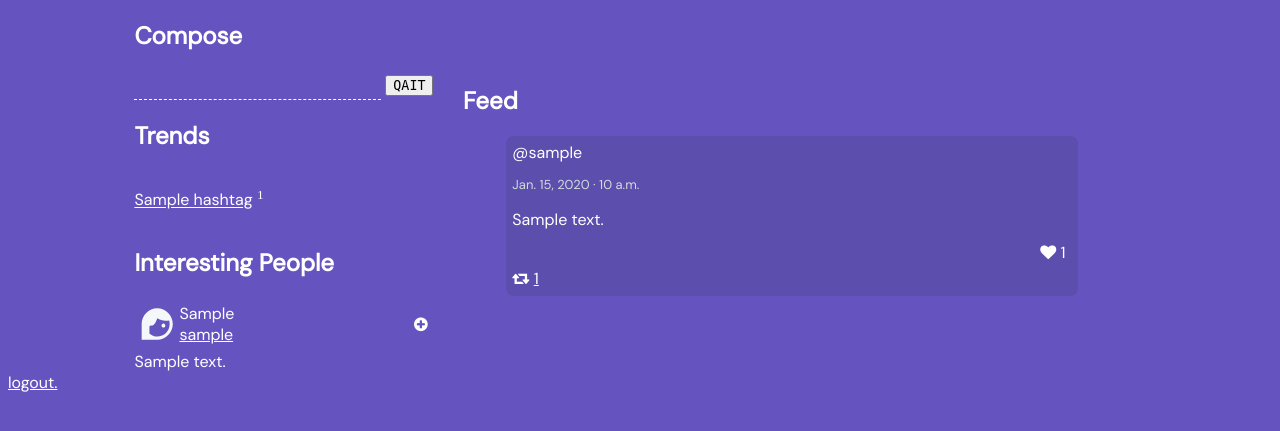
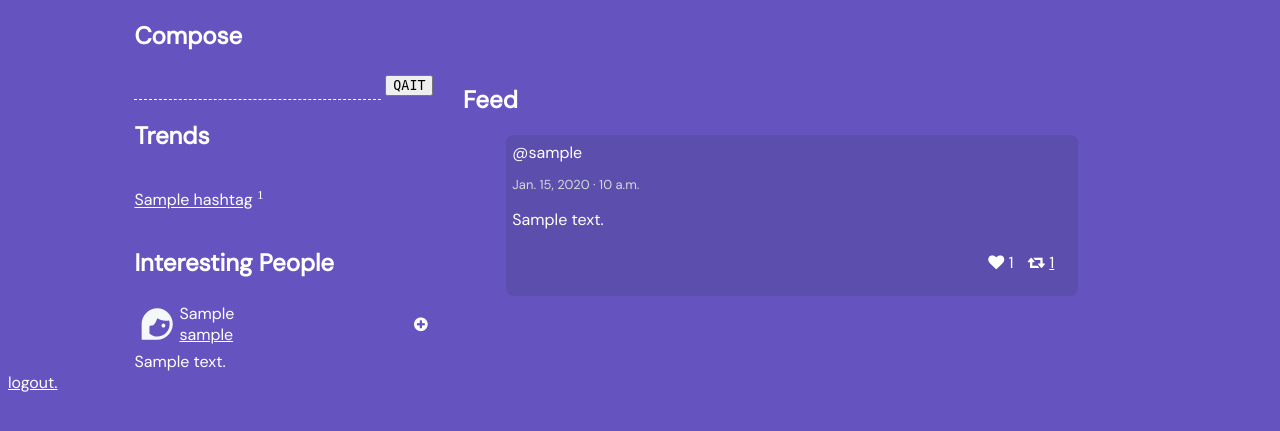
Before and after one commit to aditj/qaik, a Django app: page /replies/1 in a window 1280 px wide. Shown: the part 53-484 px from the top of the page. Run offline with Django 3.2, Linux system fonts and the light colour scheme; tables that the repository leaves empty hold one stand-in row (values such as "Sample post"); some web fonts are replaced.

Commit message:
changes ui

```diff
--- a/main/static/main/feed.css
+++ b/main/static/main/feed.css
@@ -147,14 +147,20 @@ sup{
 }
 
 .fa:hover {
-    color: rgb(204, 204, 204);
+    color: #aea4e9;
 }
 
 .like{
     font-size: 50px;
-    color:#a293f7;
+    color:#aea4e9;
+}
+
+.like-count{
+    margin-right: 10px;
 
 }
+
+
 /* Modal */
 .modal {
     display: none; /* Hidden by default */
--- a/main/templates/main/feed.html
+++ b/main/templates/main/feed.html
@@ -120,13 +120,12 @@
                                 {{qait.content}}
                             </p>
 
-                            <div style = "text-align: right; padding: 1%;">
+                            <div style = "text-align: right; padding: 3%;">
 
-                                        <i data-qait-id="{{qait.id}}" class="like-button fa fas fa-heart" style="font-size: medium;"></i>
-                                  <span class="like-count"> {{qait.get_like_no}}</span>
-                            </div>
-                            <div>
-                                <i data-qait-id="{{qait.id}}" class="reply-button fa fas fa-retweet" style="font-size: medium;"></i>
+                                <i data-qait-id="{{qait.id}}" class="like-button fa fas fa-heart"></i>
+                                <span class="like-count"> {{qait.get_like_no}}</span>
+
+                                <i data-qait-id="{{qait.id}}" class="reply-button fa fas fa-retweet"></i>
                                 <span data-qait-id="{{qait.id}}" class="reply-count"> <a href="./replies/{{qait.id}}">{{qait.get_reply_no}}</a></span>
 
                             </div>
```
Also changed, not shown: main/templates/main/profile.html (+3 -4 lines).
